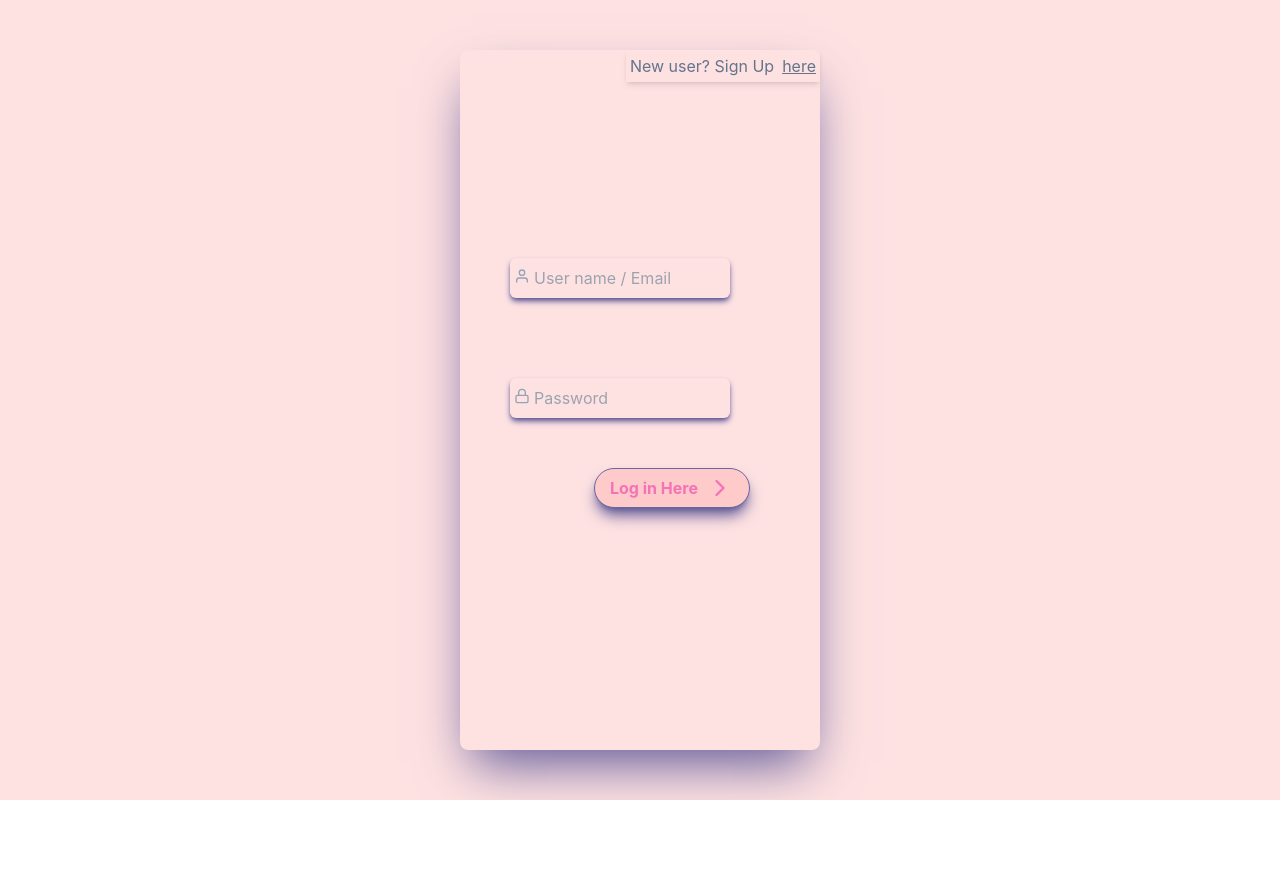
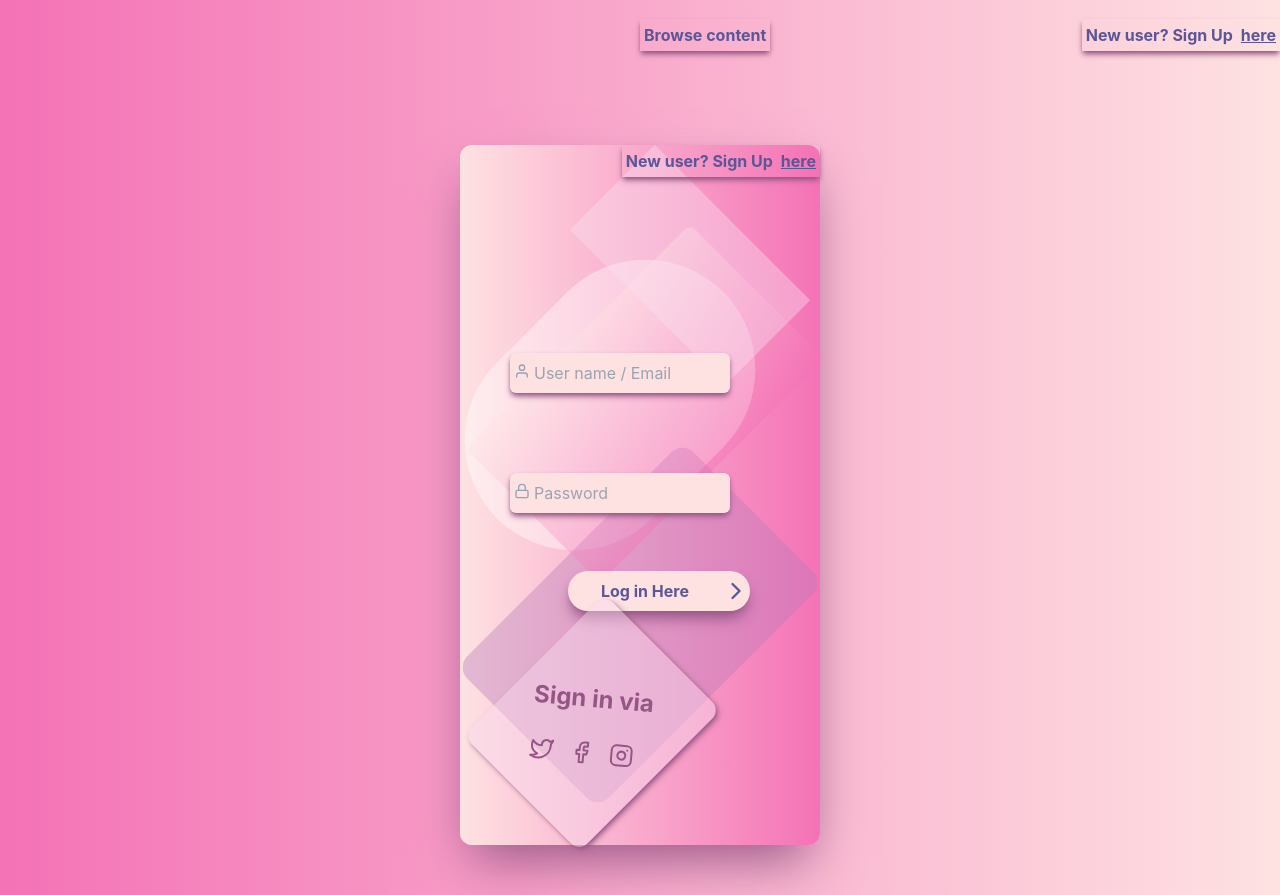
Before and after one commit to unekuogbaje/Binchi-0.1, a React (Create React App) app: page / in a window 1280 px wide. Before the commit the page ends 800 px from the top, so only its background shows below. Built offline with nearby package versions, Linux system fonts and the light colour scheme.

Commit message:
created some components

```diff
--- a/src/App.js
+++ b/src/App.js
@@ -1,15 +1,26 @@
 import React, { Component } from 'react';
 import Home from './routes/home/home.component';
+import Authentication from './routes/authentication/authentication.component';
+
+import Navigation from './routes/navigation/navigation.component';
 
 import { Routes, Route } from 'react-router-dom';
+
+const Browse = () => {
+  return <h1>I am the Browse page</h1>;
+};
 
 class App extends Component {
   render() {
     return (
-      <div className='bg-red-100'>
-      <Routes>
-        <Route index element={<Home/>} />
-      </Routes>
+      <div className='bg-gradient-to-r from-pink-400 to-red-100'>
+        <Routes>
+         <Route path='/' element={<Navigation/>}>
+          <Route index element={<Home/>} />
+          <Route index element={<Browse/>} />
+          <Route index element={<Authentication />} />
+         </Route>
+       </Routes>
       </div>
     );
   }
--- /dev/null
+++ b/src/components/button/button.component.jsx
@@ -0,0 +1,17 @@
+export const BUTTON_TYPE_CLASSES = {
+    google: "google-sign-in",
+    inverted: "inverted",
+};
+
+const Button = ({ children, buttonType, ...otherProps }) => {
+    return (
+        <button
+            className= {`button-container min-w-[165px] ${BUTTON_TYPE_CLASSES[buttonType]}`}
+            {...otherProps}
+        >
+            {children}
+        </button>
+        );
+};
+
+export default Button;
--- /dev/null
+++ b/src/components/form-input/form-input.jsx
@@ -0,0 +1,24 @@
+const FormInput = ({ label, ...otherProps }) => {
+    return (
+        <div className="group">
+            <input
+                className="form-input"
+                {...otherProps}
+            />
+        { label && (
+            <label
+            className={
+                `${otherProps.value.length
+                    ? 'shrink' : ''}
+                    form-input-label`
+                }>
+                    {label}
+                    </label>
+                )}
+
+        </div>
+    );
+};
+
+
+export default FormInput;
--- /dev/null
+++ b/src/components/sign-in-form/sign-in-form.component.jsx
@@ -0,0 +1,72 @@
+import React, { Component, } from 'react';
+// import Button from 'antd/lib/button';
+
+import Button from '../../components/button/button.component';
+
+import { User, Lock, ChevronRight, Instagram, Facebook, Twitter } from 'react-feather';
+
+class SignInForm extends Component {
+    render() {
+        return (
+            <div className="flex items-center justify-center min-h-screen">
+                <div className=" h-[700px] w-[360px] shadow-2xl shadow-[#965685] bg-gradient-to-r from-red-100 to-pink-400 rounded-xl transform duration-200 hover:scale-110">
+                    <div className="z-[1] relative h-full ">
+
+                    <div className="justify-end flex">
+                        <p className="flex ml-10 text-[#5C5696] p-1 shadow-md shadow-[#965685] font-bold">
+                        <h1 className="mr-2"> New user? Sign Up</h1>
+                        <a href="/" className="hover:text-blue-500 transform duration-200 hover:scale-110 underline">
+                        here
+                        </a>
+                        </p>
+                    </div>
+                        <form className="w-[320px] p-[30px] pt-[156px]">
+                            <div className="p-5 relative flex  transform duration-200 hover:scale-110">
+                                <User className="absolute p-1 mt-1.5 mr-2 text-slate-400" />
+                                <input type="text" placeholder="User name / Email" className="p-2  text-slate-600 b-0 p=[10px] pl-[24px] w-[100%] rounded-md shadow-md bg-red-100 shadow-[#965685]" />
+                            </div>
+
+                            <div className="p-5 relative flex  transform duration-200 hover:scale-110 mt-10">
+                                <Lock className="absolute p-1 mt-1.5 mr-2 text-slate-400" />
+                                <input type="text" placeholder="Password" className="p-2  text-slate-600 b-0 p=[10px] pl-[24px] w-[100%] rounded-md shadow-md bg-red-100 shadow-[#965685]" />
+                            </div>
+
+                            <div className="transform duration-200 hover:scale-110 relative">
+                                <Button type="primary submit" className='flex ml-auto bg-red-100 hover:bg-red-200 text-[#5C5696] rounded-full shadow-lg w-[70%] h-10 text-[16px] mt-[38px] p-[16px 20px] items-center shadow-[#965685]  font-bold border-[#965685] '>
+                                <h1 className='ml-auto'>Log in Here</h1>
+
+                                <ChevronRight className="text-[#5C5696] ml-auto"
+                                size={28}/>
+                                </Button>
+
+                            </div>
+                        </form>
+
+                        <div className='p-10 shadow-md shadow-[#965685] left-8 rounded-xl absolute bg-[#f7d7ec75] rotate-[-45deg] ' >
+                        <div className='rotate-[50deg]'>
+                        <h3 className='text-[#965685] font-bold text-[24px]'>Sign in via</h3>
+                            <div className='flex text-[#965685] gap-4 mt-6 '>
+                            <Twitter className=' transform duration-200 hover:scale-[1.5]' />
+                            <Facebook className=' transform duration-200 hover:scale-[1.5] '/>
+                            <Instagram className=' transform duration-200 hover:scale-[1.5]'/>
+                            </div>
+                        </div>
+
+                        </div>
+                    </div>
+                    <div className='absolute z-0 top-0 bottom-0 left-0 right-0 inset-0'>
+                    <div className='rotate-45 absolute'></div>
+                        <span className='rotate-45 absolute h-[320px] w-[220px] bg-white top-[100px] right-[100px] rounded-full opacity-40 '></span>
+                        <span className='rotate-45 absolute h-[320px] w-[200px] bg-[#b97bb8] top-[320px] right-[80px] rounded-2xl opacity-40 '></span>
+                        <span className='rotate-45 absolute h-[317px] w-[190px] bg-gradient-to-r from-red-100 to-pink-400 top-[100px] right-20 rounded-lg opacity-40'></span>
+                        <span className='roundeed-full rotate-45 absolute h-[120px] w-[220px] bg-[#f7deed] top-[60px] right-[20px] opacity-40'></span>
+
+                    </div>
+                </div>
+            </div>
+        );
+    }
+
+}
+
+export default SignInForm
--- /dev/null
+++ b/src/components/sign-up-form/sign-up-form.component.jsx
@@ -0,0 +1,6 @@
+
+const SignUpForm = () => {
+    return <h1>I am the Sign up form</h1>
+}
+
+export default SignUpForm
--- /dev/null
+++ b/src/routes/authentication/authentication.component.jsx
@@ -0,0 +1,12 @@
+// import SignUp from '../../components/sign-up/sign-up.component';
+import SignInForm from '../../components/sign-in-form/sign-in-form.component';
+
+const Authentication = () => {
+    return (
+        <div className=''>
+           <SignInForm/>
+        </div>
+    );
+};
+
+export default Authentication;
--- a/src/routes/home/home.component.jsx
+++ b/src/routes/home/home.component.jsx
@@ -1,47 +1,19 @@
-import React, { Component } from 'react';
-import Button from 'antd/lib/button';
+import { Outlet } from 'react-router-dom';
 
-import { User, Lock, ChevronRight, ArrowRight } from 'react-feather';
+import React, { Component, } from 'react';
+// import Button from 'antd/lib/button';
+
+import SignInForm from '../../components/sign-in-form/sign-in-form.component';
 
 class Home extends Component {
     render() {
         return (
-            <div className="flex items-center justify-center min-h-screen">
-                <div className=" h-[700px] w-[360px] shadow-2xl shadow-[#5C5696] rounded-lg transform duration-200 hover:scale-110">
+                <div>
+                    <Outlet/>
+                    <SignInForm/>
+                </div>
 
-                    <div className="justify-end flex">
-                        <p className="flex ml-10 text-slate-500 p-1 shadow-md text-bold">
-                        <h1 className="mr-2"> New user? Sign Up</h1>
-                        <a href="/" className="hover:text-slate-800 transform duration-200 hover:scale-110 underline">
-                        here
-                        </a>
-                        </p>
-                    </div>
 
-                    <div className="z-[1] relative h-full ">
-                        <div className="w-[320px] p-[30px] pt-[156px]">
-                            <div className="p-5 relative flex  transform duration-200 hover:scale-110">
-                                <User className="absolute p-1 mt-1.5 mr-2 text-slate-400" />
-                                <input type="text" placeholder="User name / Email" className="p-2  text-slate-600 b-0 p=[10px] pl-[24px] w-[100%] rounded-md shadow-md bg-red-100 shadow-[#5C5696]" />
-                            </div>
-
-                            <div className="p-5 relative flex  transform duration-200 hover:scale-110 mt-10">
-                                <Lock className="absolute p-1 mt-1.5 mr-2 text-slate-400" />
-                                <input type="text" placeholder="Password" className="p-2  text-slate-600 b-0 p=[10px] pl-[24px] w-[100%] rounded-md shadow-md bg-red-100 shadow-[#5C5696]" />
-                            </div>
-
-                            <div className="transform duration-200 hover:scale-110 relative">
-                                <Button type="primary" className='flex bg-red-200 hover:bg-red-100 text-pink-400 rounded-[26px] shadow-lg w-[60%] h-10 ml-auto text-[16px] mt-[30px] p-[16px 20px] items-center shadow-[#5C5696]  font-bold border-[#6A679E] '>
-                                Log in Here
-                                <ChevronRight className="text-pink-400 ml-auto"
-                                size={28}/>
-                                </Button>
-
-                            </div>
-                        </div>
-                    </div>
-                </div>
-            </div>
         );
     }
 
--- /dev/null
+++ b/src/routes/navigation/navigation.component.jsx
@@ -0,0 +1,31 @@
+import { Fragment } from 'react';
+import { Outlet, Link } from 'react-router-dom';
+
+const Navigation = () => {
+    return (
+      <Fragment className='flex' >
+        <div className='navigation flex h-[70px] w-[100%] justify-between mb-[25px] '>
+          <Link className='logo-container h-[100%] w-[70px] p-[25px] ' to='/'>
+
+          </Link>
+          <div className='flex w-[50%] h-[100%] items-center justify-between '>
+            <Link className='p-[10px 15px] cursor-pointer mr-[20%] ' to='/browse'>
+              <p className="flex right- text-[#5C5696] p-1 shadow-md shadow-[#965685] font-bold">Browse content</p>
+
+            </Link>
+            <Link className='p-[10px 15px] ' to='/auth'>
+            <p className="flex right- text-[#5C5696] p-1 shadow-md shadow-[#965685] font-bold">
+            <h1 className="mr-2"> New user? Sign Up</h1>
+            <a href="/" className="hover:text-blue-500 transform duration-200 hover:scale-110 underline">
+            here
+            </a>
+            </p>
+            </Link>
+          </div>
+        </div>
+        <Outlet />
+      </Fragment>
+    );
+  };
+
+  export default Navigation;
```
